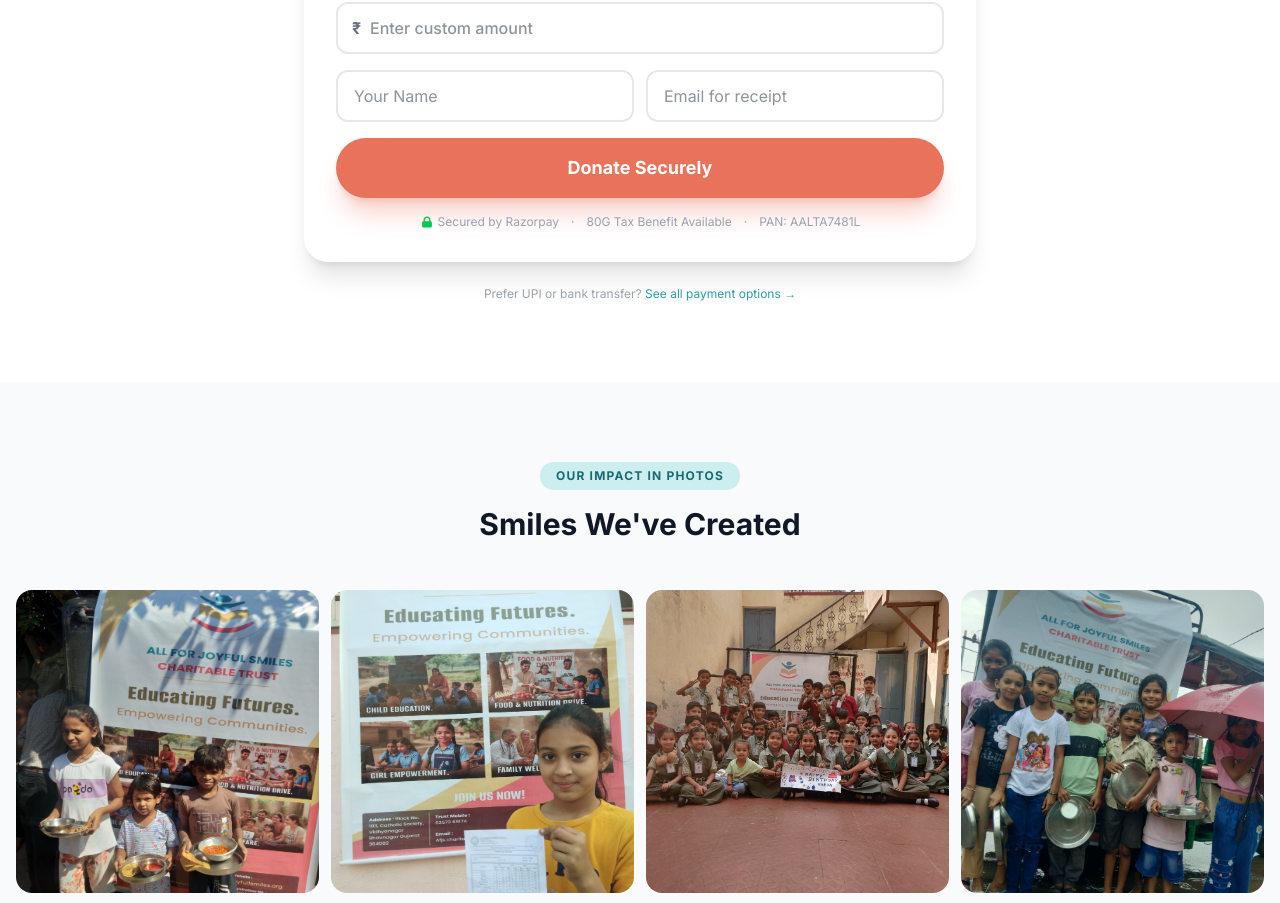
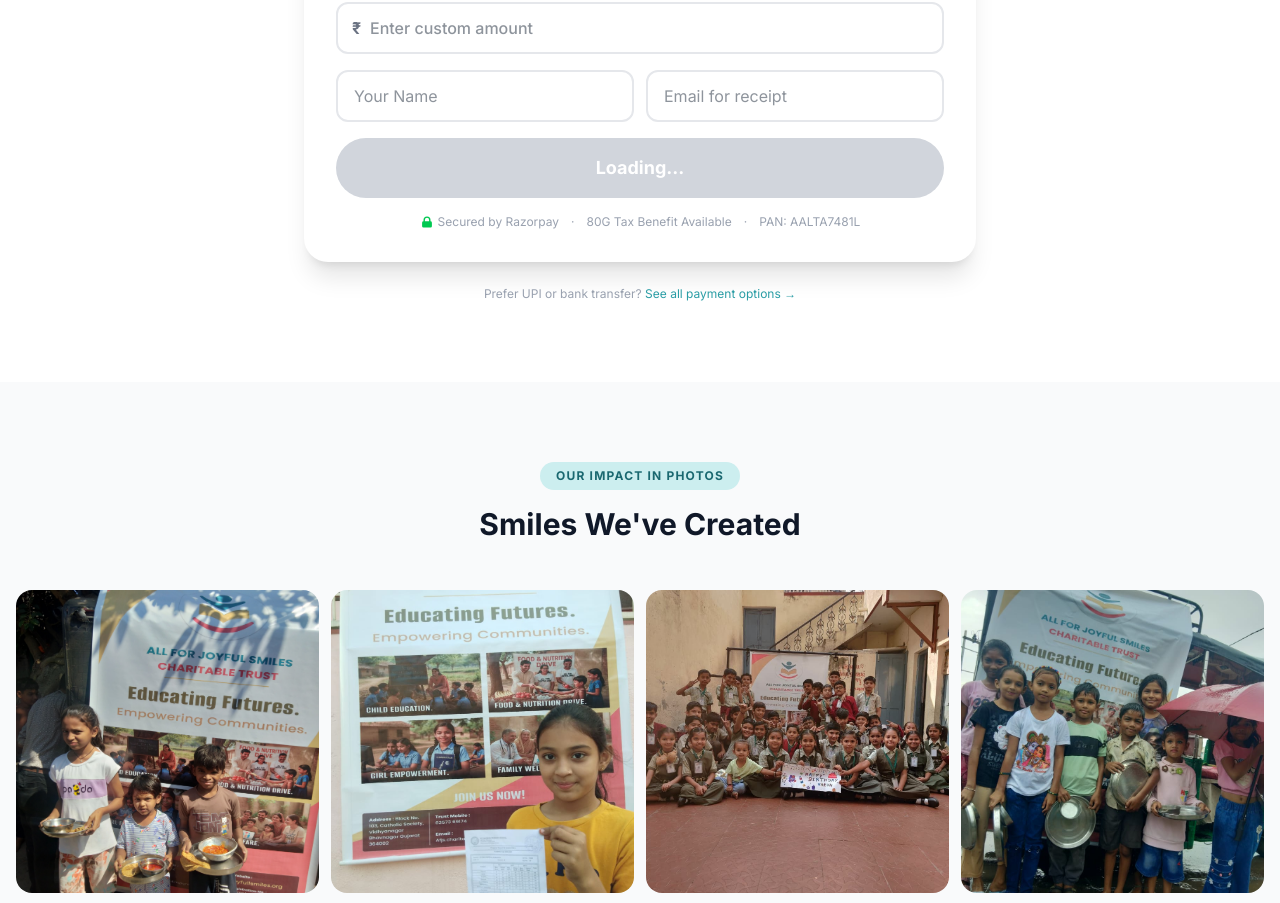
Before and after one commit to VarunGonzy/afjs-web, a Next.js app: page / in a window 1280 px wide. Shown: the part 2600-3503 px from the top of the page. Built offline with nearby package versions, Linux system fonts and the light colour scheme.

Commit message:
fix: disable donate button until Razorpay script is ready

```diff
--- a/components/DonationWidget.tsx
+++ b/components/DonationWidget.tsx
@@ -147,11 +147,13 @@ export default function DonationWidget({ compact = false }: Props) {
         {/* Donate button */}
         <button
           onClick={handleDonate}
-          disabled={loading || !finalAmount}
+          disabled={loading || !finalAmount || !scriptLoaded}
           className="w-full py-4 bg-coral-400 hover:bg-coral-500 disabled:bg-gray-300 text-white font-bold text-lg rounded-full shadow-xl shadow-coral-400/30 hover:shadow-coral-400/50 transition-all duration-200 hover:-translate-y-0.5 active:translate-y-0 disabled:cursor-not-allowed disabled:shadow-none"
         >
           {loading
             ? "Opening payment..."
+            : !scriptLoaded
+            ? "Loading..."
             : `Donate Securely`}
         </button>
 
```
